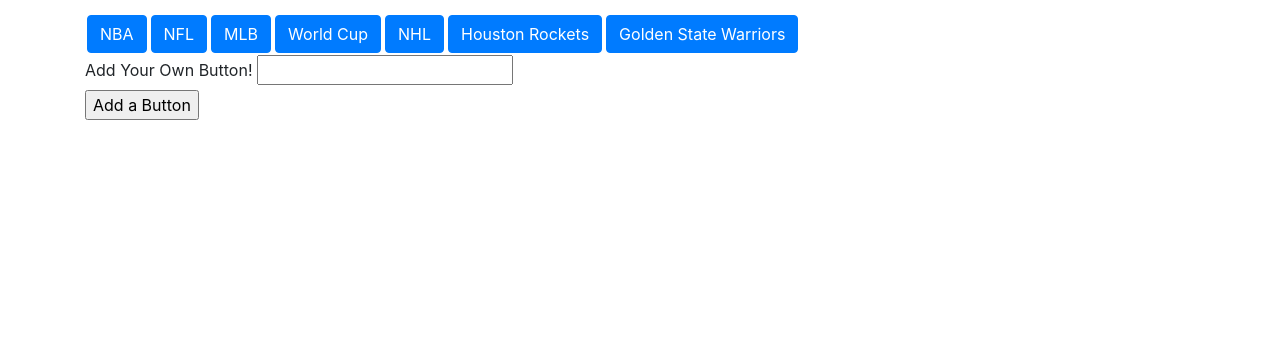
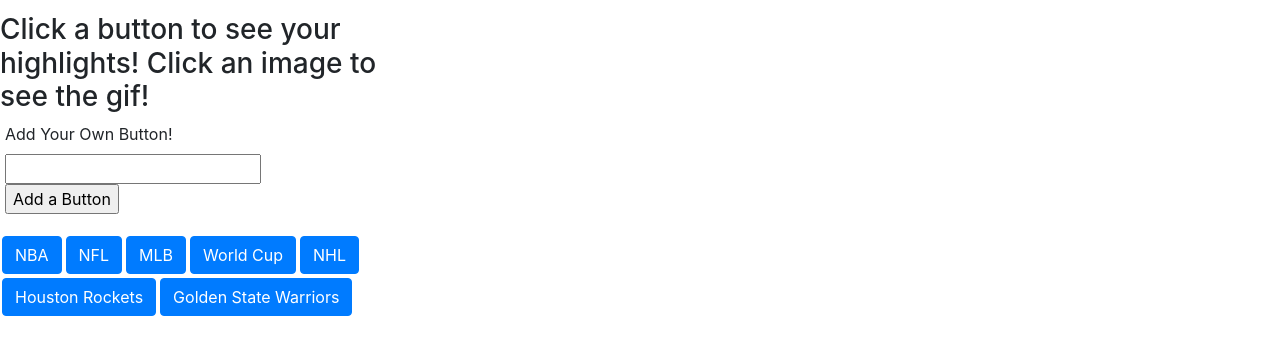
Before and after one commit to sajeelmalik/GifTastic, a plain HTML site: page index.html in a window 1280 px wide. Shown: the part 77-432 px from the top of the page. Drawn offline with nearby package versions, Linux system fonts and the light colour scheme.

Commit message:
bootstrap grid

```diff
--- a/css/style.css
+++ b/css/style.css
@@ -1,7 +1,16 @@
 h1{
     text-align: center;
+}
+
+h3{
+    justify-content: center;
 }
 
 button{
     margin: 2px;
 }
+
+form{
+    margin: 5px;
+    margin-bottom: 20px;
+}
--- a/index.html
+++ b/index.html
@@ -11,10 +11,9 @@
 
 <body>
     <h1 class="alert alert-dark">Sports Highlights</h1>
-    <div class = "container">
-        <div id="buttons-view">
-        </div>
-
+    <div class = "row">
+        <div class = "col-md-4">
+            <h3>Click a button to see your highlights! Click an image to see the gif!</h3>
             <form id="button-form">
             <label for="button-input">Add Your Own Button!</label>
             <input type="text" id="button-input"><br>
@@ -22,8 +21,12 @@
             <!-- Button triggers new search to be added -->
             <input id="add-search" type="submit" value="Add a Button">
             </form>
+            <div id="buttons-view"></div>
 
+        </div>
+        <div class = "col-md-8">
             <div id = "display"></div>
+        </div>
     </div>
     <script src="https://cdnjs.cloudflare.com/ajax/libs/jquery/3.2.1/jquery.min.js"></script>
     <script type="text/javascript" src="javascript/app.js"></script>
```
Lines whose indentation alone changed are shown as unchanged.
